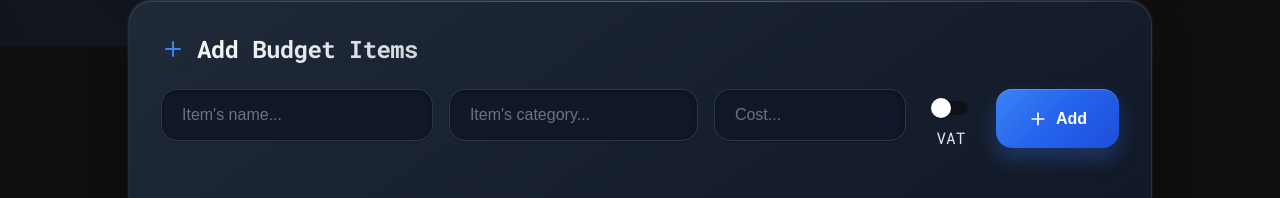
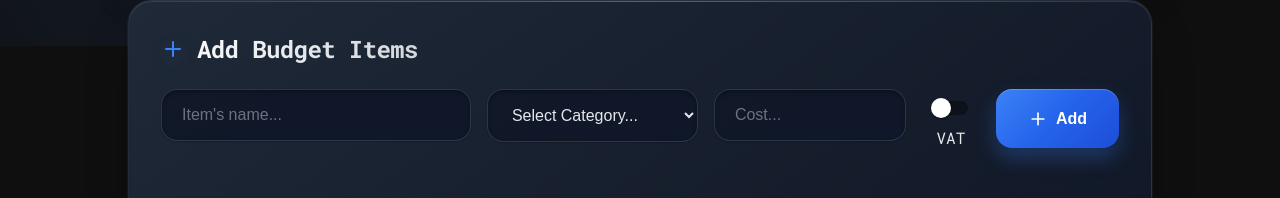
Before and after one commit to V12MUSLIM/E7sebhaly, a React (Vite) app: page / in a window 1280 px wide. Shown: the part 754-952 px from the top of the page. Built offline with nearby package versions, Linux system fonts and the light colour scheme.

Commit message:
Fixed major problmes and updated category input

```diff
--- a/src/App.jsx
+++ b/src/App.jsx
@@ -1,13 +1,12 @@
 import "./App.css";
 import BudgetTracker from "./BudgetTracker";
+import ThemeProvider from "./ThemeProvider";
 
 function App() {
   return (
-    <>
-      <div>
-        <BudgetTracker />
-      </div>
-    </>
+    <ThemeProvider>
+      <BudgetTracker />
+    </ThemeProvider>
   );
 }
 
--- a/src/BudgetTracker.jsx
+++ b/src/BudgetTracker.jsx
@@ -79,12 +79,7 @@ const BudgetTracker = () => {
       >
         <FormControlLabel
           control={
-            <MaterialUISwitch
-              sx={{ m: 1 }}
-              defaultChecked
-              checked={dark}
-              onChange={toggle}
-            />
+            <MaterialUISwitch sx={{ m: 1 }} checked={dark} onChange={toggle} />
           }
           label="Theme Mode"
         />
@@ -108,9 +103,6 @@ const BudgetTracker = () => {
   };
 
   return (
-
-      <ThemeProvider>
-
     <div className="budget-tracker">
       <div className="container">
         <Hero />
@@ -147,7 +139,6 @@ const BudgetTracker = () => {
         />
       </div>
     </div>
-    </ThemeProvider>
   );
 };
 
--- a/src/Hero.jsx
+++ b/src/Hero.jsx
@@ -1,6 +1,6 @@
 import "./BudgetTracker.css";
 import logo from "./assets/logo.png";
-import { useTheme } from "./ThemeProvider"; // إضافة استيراد useTheme
+import { useTheme } from "./ThemeProvider";
 
 export default function Hero() {
   const { dark } = useTheme(); // الحصول على حالة الثيم
--- a/src/ItemManager.jsx
+++ b/src/ItemManager.jsx
@@ -74,6 +74,21 @@ export default function ItemManager({ items, onAddItem, onRemoveItem }) {
     }
   };
 
+  const [categories, setCategories] = useState([
+    "Food", "Electronics", "Bills", "Entertainment", "Other"
+  ]);
+  const [showCustomCategory, setShowCustomCategory] = useState(false);
+  const [newCategory, setNewCategory] = useState("");
+
+  const handleAddCategory = () => {
+    if (newCategory.trim() && !categories.includes(newCategory.trim())) {
+      setCategories([...categories, newCategory.trim()]);
+      setNewCategory("");
+      setShowCustomCategory(false);
+      setCategory(newCategory.trim());
+    }
+  };
+
   return (
     <>
       <div className="card">
@@ -94,14 +109,39 @@ export default function ItemManager({ items, onAddItem, onRemoveItem }) {
           </div>
           <div className="input-group">
             <div className="input-flex">
-              <input
-                type="text"
-                placeholder="Item's category..."
-                value={itemCategory}
-                onChange={(e) => setCategory(e.target.value)}
-                onKeyPress={handleKeyPress}
-                className="input"
-              />
+              {!showCustomCategory ? (
+                <>
+                  <select
+                    value={itemCategory}
+                    onChange={(e) => {
+                      if (e.target.value === "add_new") {
+                        setShowCustomCategory(true);
+                      } else {
+                        setCategory(e.target.value);
+                      }
+                    }}
+                    className="input"
+                  >
+                    <option value="">Select Category...</option>
+                    {categories.map((cat) => (
+                      <option key={cat} value={cat}>{cat}</option>
+                    ))}
+                    <option value="add_new">+ Add New Category</option>
+                  </select>
+                </>
+              ) : (
+                <div style={{ display: 'flex', gap: '8px' }}>
+                  <input
+                    type="text"
+                    placeholder="New category..."
+                    value={newCategory}
+                    onChange={(e) => setNewCategory(e.target.value)}
+                    className="input"
+                  />
+                  <button onClick={handleAddCategory} className="btn-primary">Add</button>
+                  <button onClick={() => setShowCustomCategory(false)} className="btn-danger">Cancel</button>
+                </div>
+              )}
             </div>
             <div className="input-fixed">
               <input
--- a/src/exportToCSV.jsx
+++ b/src/exportToCSV.jsx
@@ -1,7 +1,9 @@
 import { Download, FileSpreadsheet } from "lucide-react";
 import * as XLSX from 'xlsx';
+import { useState } from 'react';
 
 const ExcelExporter = ({ totalBudget, items, totalSpent, remaining }) => {
+  const [isExporting, setIsExporting] = useState(false);
 
   const generateExcelFile = () => {
     const workbook = XLSX.utils.book_new();
@@ -131,7 +133,8 @@ const ExcelExporter = ({ totalBudget, items, totalSpent, remaining }) => {
     return workbook;
   };
 
-  const exportToExcel = () => {
+  const exportToExcel = async () => {
+    setIsExporting(true);
     try {
       const workbook = generateExcelFile();
       const timestamp = new Date().toISOString().split('T')[0];
@@ -148,10 +151,13 @@ const ExcelExporter = ({ totalBudget, items, totalSpent, remaining }) => {
     } catch (error) {
       console.error('Excel export error:', error);
       alert('Failed to generate Excel file. Please try again or use CSV export as alternative.');
+    } finally {
+      setIsExporting(false);
     }
   };
 
-  const exportToCSV = () => {
+  const exportToCSV = async () => {
+    setIsExporting(true);
     try {
       // Generate CSV data manually for better control
       let csvContent = '';
@@ -197,6 +203,8 @@ const ExcelExporter = ({ totalBudget, items, totalSpent, remaining }) => {
     } catch (error) {
       console.error('CSV export error:', error);
       alert('Failed to generate CSV file. Please try again.');
+    } finally {
+      setIsExporting(false);
     }
   };
 
@@ -224,8 +232,11 @@ const ExcelExporter = ({ totalBudget, items, totalSpent, remaining }) => {
           style={{
             background: 'linear-gradient(135deg, #059669 0%, #047857 100%)',
             flex: '1',
-            minWidth: '200px'
+            minWidth: '200px',
+            cursor: isExporting ? 'not-allowed' : 'pointer',
+            opacity: isExporting ? 0.7 : 1,
           }}
+          disabled={isExporting}
         >
           <FileSpreadsheet size={20} />
           Export to Excel (.xlsx)
@@ -243,13 +254,15 @@ const ExcelExporter = ({ totalBudget, items, totalSpent, remaining }) => {
             color: 'white',
             border: 'none',
             borderRadius: '1rem',
-            cursor: 'pointer',
+            cursor: isExporting ? 'not-allowed' : 'pointer',
             fontWeight: '600',
             fontSize: '1rem',
             transition: 'all 0.3s ease',
             flex: '1',
-            minWidth: '200px'
+            minWidth: '200px',
+            opacity: isExporting ? 0.7 : 1,
           }}
+          disabled={isExporting}
         >
           <Download size={20} />
           Export to CSV
```
Lines whose indentation alone changed are shown as unchanged.
